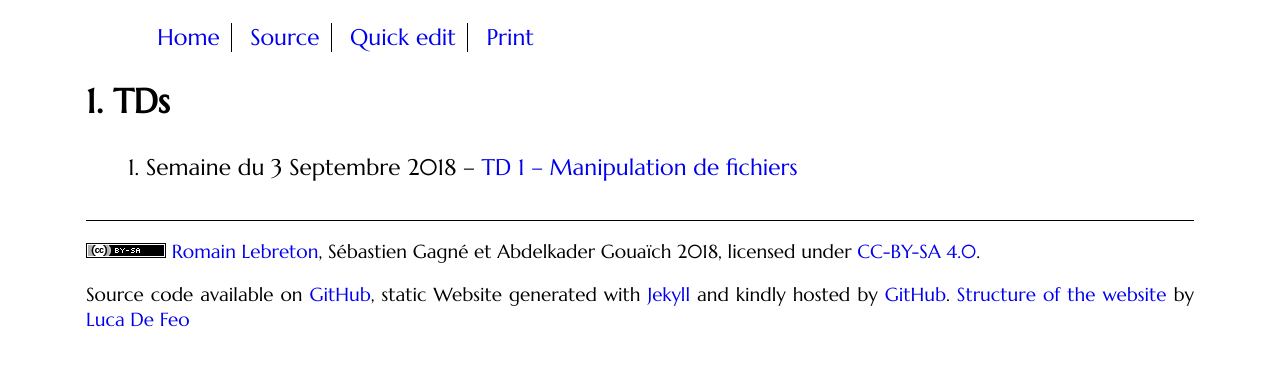
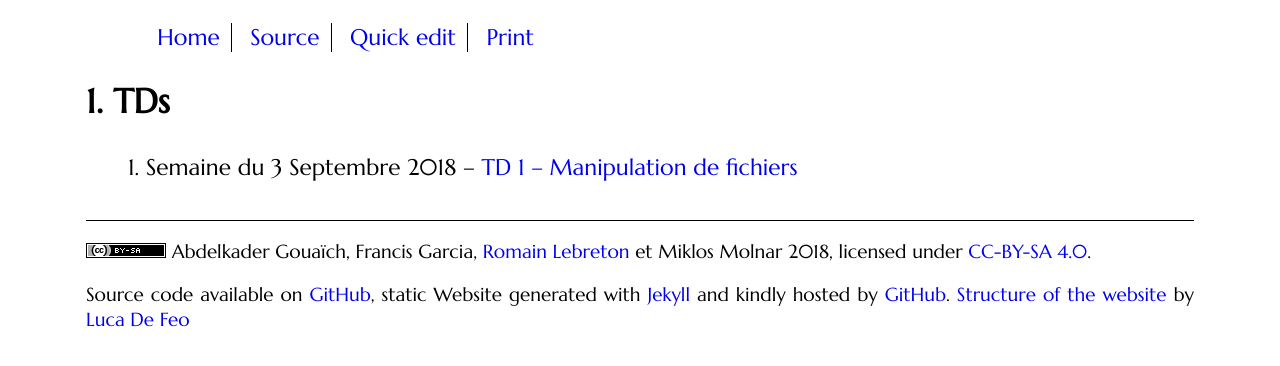
Before and after one commit to romainlebreton/Archi3, a Jekyll site: the page built from index.md, in a window 1280 px wide. Shown: the top 366 px of the page. Built offline with Jekyll 4.4.1, drawn with Linux system fonts in a browser that asks for light colours; some web fonts are replaced.

Commit message:
Nom des intervenants

```diff
--- a/_layouts/main.html
+++ b/_layouts/main.html
@@ -53,7 +53,7 @@
 		href="https://creativecommons.org/licenses/by-sa/4.0/">
 	      <img alt="Creative Commons Licence" style="border-width:0"
 		   src="{{ site.baseurl }}/assets/80x15.png"/></a>
-	    <a href="https://github.com/romainlebreton">Romain Lebreton</a>, Sébastien Gagné et Abdelkader Gouaïch
+	    Abdelkader Gouaïch, Francis Garcia, <a href="https://github.com/romainlebreton">Romain Lebreton</a> et Miklos Molnar
 	    {{ site.time | date:"%Y" }}, licensed
 	    under <a rel="license" class="print-link"
 		     href="https://creativecommons.org/licenses/by-sa/4.0/">CC-BY-SA
```
